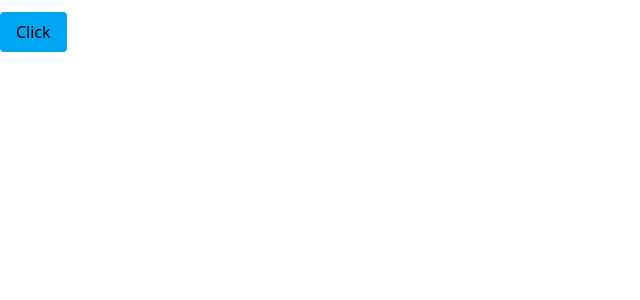
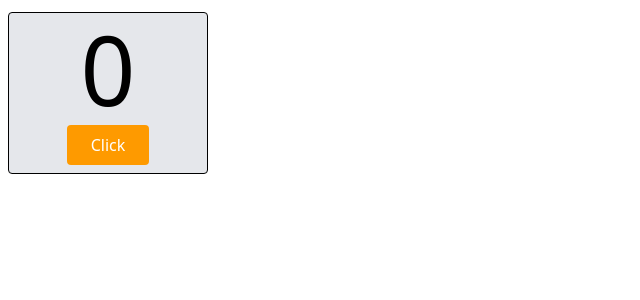
Before and after one commit to msbelajar/weblanjutan2025b, a React (Vite) app: page / in a window 1280 px wide. Shown: the top 300 px of the page, without its empty margins (0-640 px from the left). Built offline with nearby package versions, Linux system fonts and the light colour scheme.

Commit message:
"contoh state"

```diff
--- a/src/03/ContohEvent/Button.jsx
+++ b/src/03/ContohEvent/Button.jsx
@@ -1,7 +1,7 @@
 function Button() {
 
   function handleClick() {
-    console.log("klik")
+    alert('Haloooo')
   }
 
   return (
--- /dev/null
+++ b/src/03/ContohEvent/InputText.jsx
@@ -0,0 +1,13 @@
+function InputText() {
+
+    //arrow function
+    const handle = () => {
+        console.log('cek')
+    }
+
+  return (
+    <input onChange={handle} className="w-[300px] py-2 border rounded m-3 px-2" placeholder="Nama"></input>
+  )
+}
+
+export default InputText
--- /dev/null
+++ b/src/03/ContohState/AppCounter.jsx
@@ -0,0 +1,18 @@
+import { useState } from "react"
+
+function AppCounter() {
+    const [count, setCount] = useState(0)
+
+    const handleClick = () => {
+        setCount(count + 1)
+    }
+
+  return (
+    <div className="flex flex-col justify-between items-center rounded border bg-gray-200 p-2 m-2 w-[200px]">
+        <h1 className="text-8xl">{count}</h1>
+        <button onClick={handleClick} className="bg-amber-500 hover:bg-amber-600 text-white px-6 py-2 rounded mt-2">Click</button>
+    </div>
+  )
+}
+
+export default AppCounter
--- a/src/App.jsx
+++ b/src/App.jsx
@@ -1,10 +1,11 @@
-import Button from "./03/ContohEvent/Button";
+import AppCounter from "./03/ContohState/AppCounter";
 
 export default function App() {
 
+
   return (
     <div className="container mt-3 mx-auto">
-      <Button />
+      <AppCounter />
     </div>
   );
 }
```
